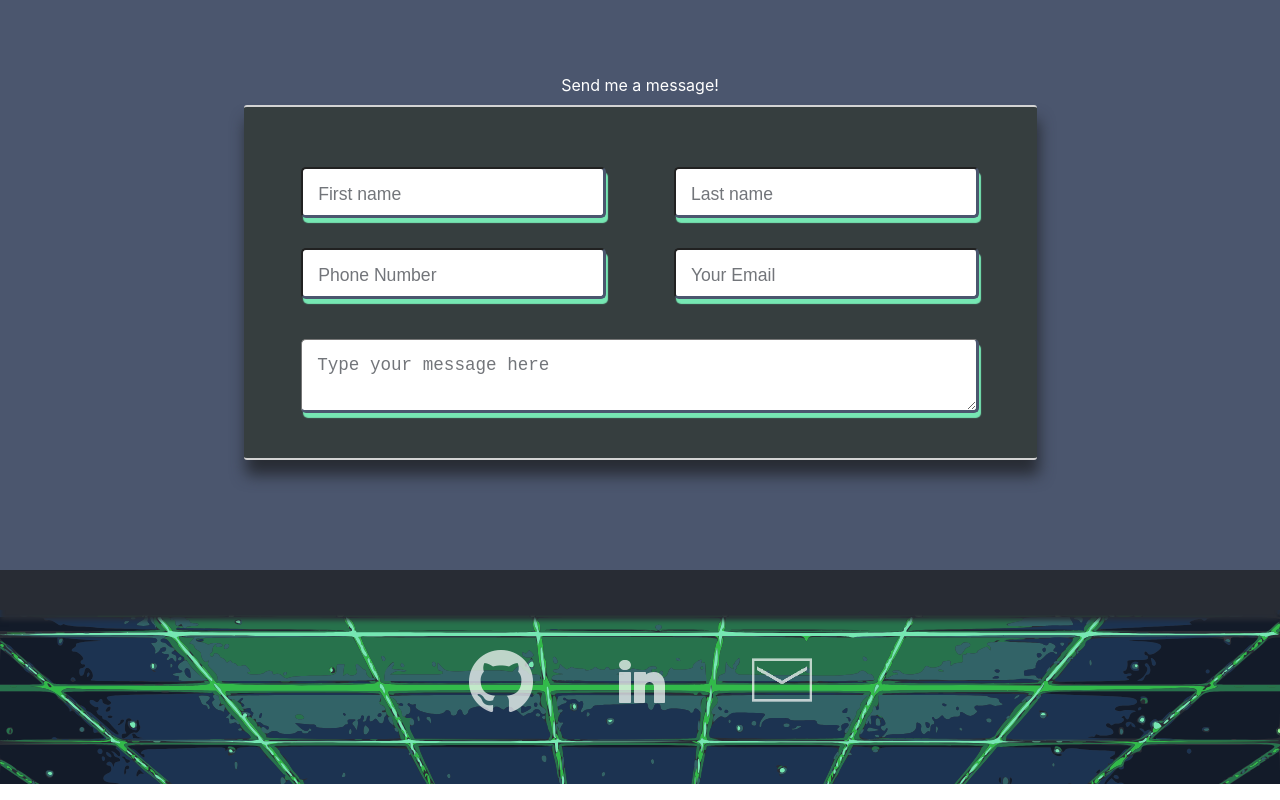
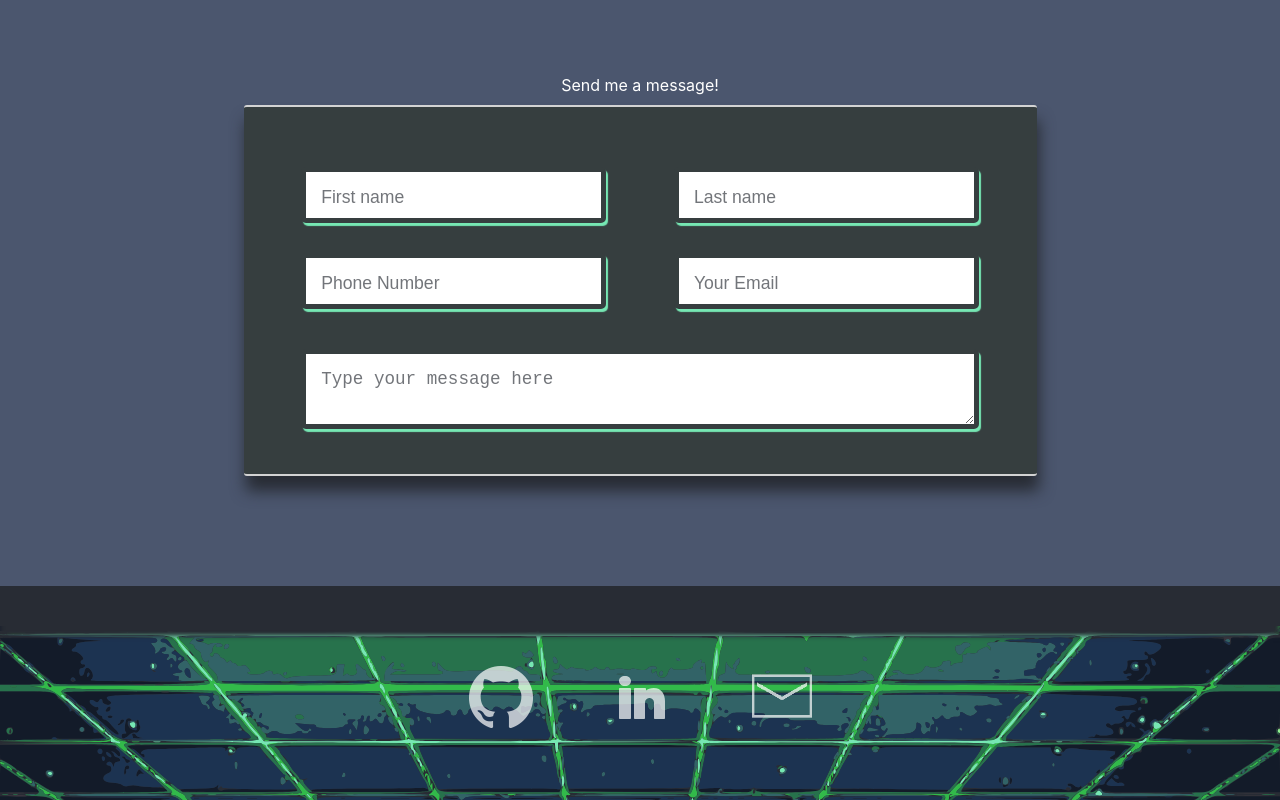
Before and after one commit to NickStrick/My-Portfolio, a React (Create React App) app in the folder portfolio/: page / in a window 1280 px wide. Shown: the part 3223-4023 px from the top of the page. Built offline with nearby package versions, Linux system fonts and the light colour scheme.

Commit message:
small style fixes

```diff
--- a/portfolio/src/App.scss
+++ b/portfolio/src/App.scss
@@ -23,10 +23,7 @@ $highlight: #76E7B3;
   box-shadow: 0 10px 5px $background-base;
   padding-bottom: 20px;
 }
-.home-container{
 
-
-}
 button{
   background: white;
   border: 2px solid white;
--- a/portfolio/src/components/ContactInfo/Contactinfo.scss
+++ b/portfolio/src/components/ContactInfo/Contactinfo.scss
@@ -1,6 +1,7 @@
 $background-base: #282c34;
 $background-light: #4b566e;
 $highlight: #76E7B3;
+$contac-back: #363e3f;
 
 .contact-section{
     padding: 80px 30px;
@@ -12,7 +13,7 @@ $highlight: #76E7B3;
     background: #4b566e;
 
     .contact-form{
-        background: #363e3f;
+        background: $contac-back;
 
         border-top: 2px solid lightgray;
         border-bottom: 2px solid lightgray;
@@ -38,9 +39,8 @@ $highlight: #76E7B3;
                 font-size: 1.1rem;
                 width: 45%;
                 padding: 15px 15px 10px;
-                border-bottom: 3px solid $background-light;
-                box-shadow: 2px 5px 1px $highlight;
-                border-right: 3px solid $background-light;
+                border: 5px solid $contac-back;
+                box-shadow: 2px 3px 1px $highlight;
                 border-radius: 5px;
             }
 
@@ -51,9 +51,8 @@ $highlight: #76E7B3;
             width: 90%;
             padding: 15px;
             border-radius: 5px;
-            border-bottom: 3px solid $background-light;
-            box-shadow: 2px 5px 1px $highlight;
-            border-right: 3px solid $background-light;
+            border: 5px solid $contac-back;
+            box-shadow: 2px 3px 1px $highlight;
         }
 
     }
```
